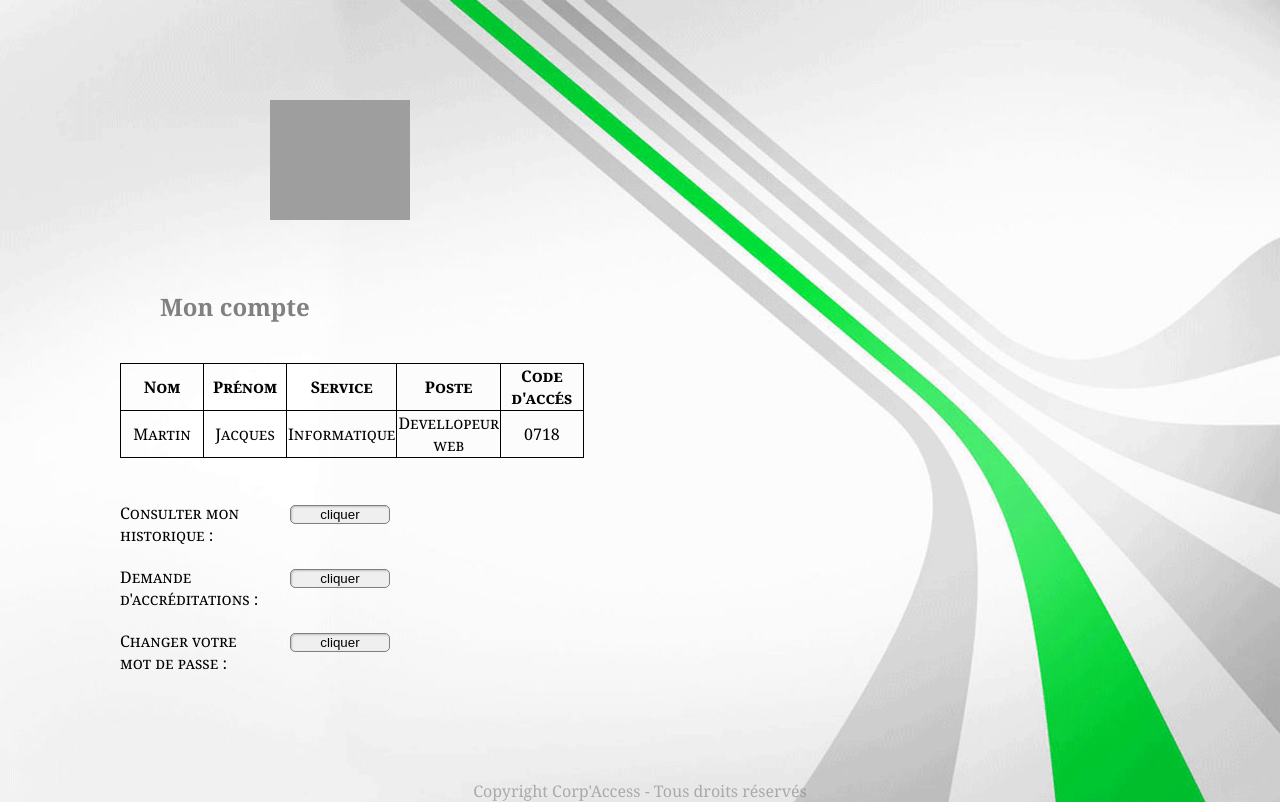
After one commit to KEEP1N/Web, a PHP site: page /moncompte.html in a window 1280 px wide. The commit adds this page. Run offline with PHP 8.4, Linux system fonts and the light colour scheme; grey boxes are pictures that could not be loaded.

Commit message:
ajout mon compte et modifs css

```diff
--- /dev/null
+++ b/SiteKEEPIN/moncompte.html
@@ -0,0 +1,54 @@
+<!DOCTYPE html>
+<html>
+	<head>
+		<meta charset="utf-8" />
+        <link rel="stylesheet" href="style/style.css" />
+		<title>
+		Corp'Access - Société de sécurité informatique
+		</title>
+	</head>
+	<body>
+	<header>
+	<style type="text/css">
+	a:link
+	{
+	text-decoration:none;
+	}
+	</style>
+	<section class=logo>
+	</section>
+	</header>
+
+	<section class="paragraphe">
+		<h1>Mon compte</h1>
+		<table>
+			<tr>
+				<th>Nom</th>
+				<th>Prénom</th>
+				<th>Service</th>
+				<th>Poste</th>
+				<th>Code d'accés</th>
+			</tr>
+			<tr>
+				<td>Martin</td>
+				<td>Jacques</td>
+				<td>Informatique</td>
+				<td>Devellopeur web</td>
+				<td>0718</td>
+			</tr>
+		</table>
+		</br>
+		</br>
+		<label for ="consultermonhistorique">Consulter mon historique :</label> <input type="button" name="consultermonhistorique" value="cliquer"></br></br>
+		<label for ="demandeaccreditations">Demande d'accréditations :</label> <input type="button" name="demandeaccreditations" value="cliquer"></br></br>
+		<label for ="changermdp">Changer votre mot de passe :</label> <input type="button" name="changermdp" value="cliquer">
+	</section>
+
+
+
+	<footer>
+	Copyright Corp'Access - Tous droits réservés <br/>
+	</footer>
+
+	</body>
+</html>
--- a/SiteKEEPIN/style/style.css
+++ b/SiteKEEPIN/style/style.css
@@ -48,7 +48,29 @@ margin-bottom: 40px;
 color: grey;
 font-variant: normal;
 }
+table
+{
+ border-collapse: collapse;
+}
+th
+{
+border: 1px solid black;
+width: 80px;
+}
+tr
+{
+width: 50px;
+}
 
+td
+{
+border: 1px solid black;
+}
+
+td, th
+{
+text-align: center
+}
 
 #credit
 {
```
